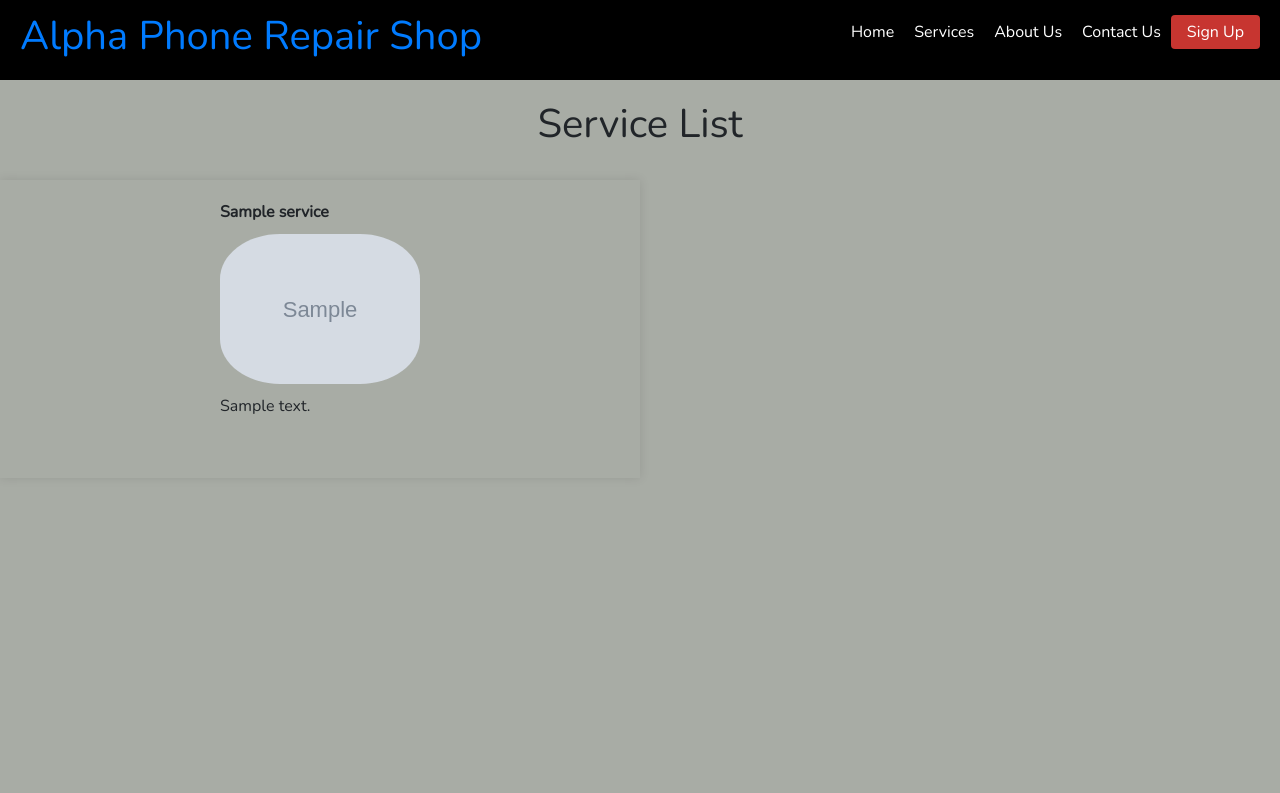
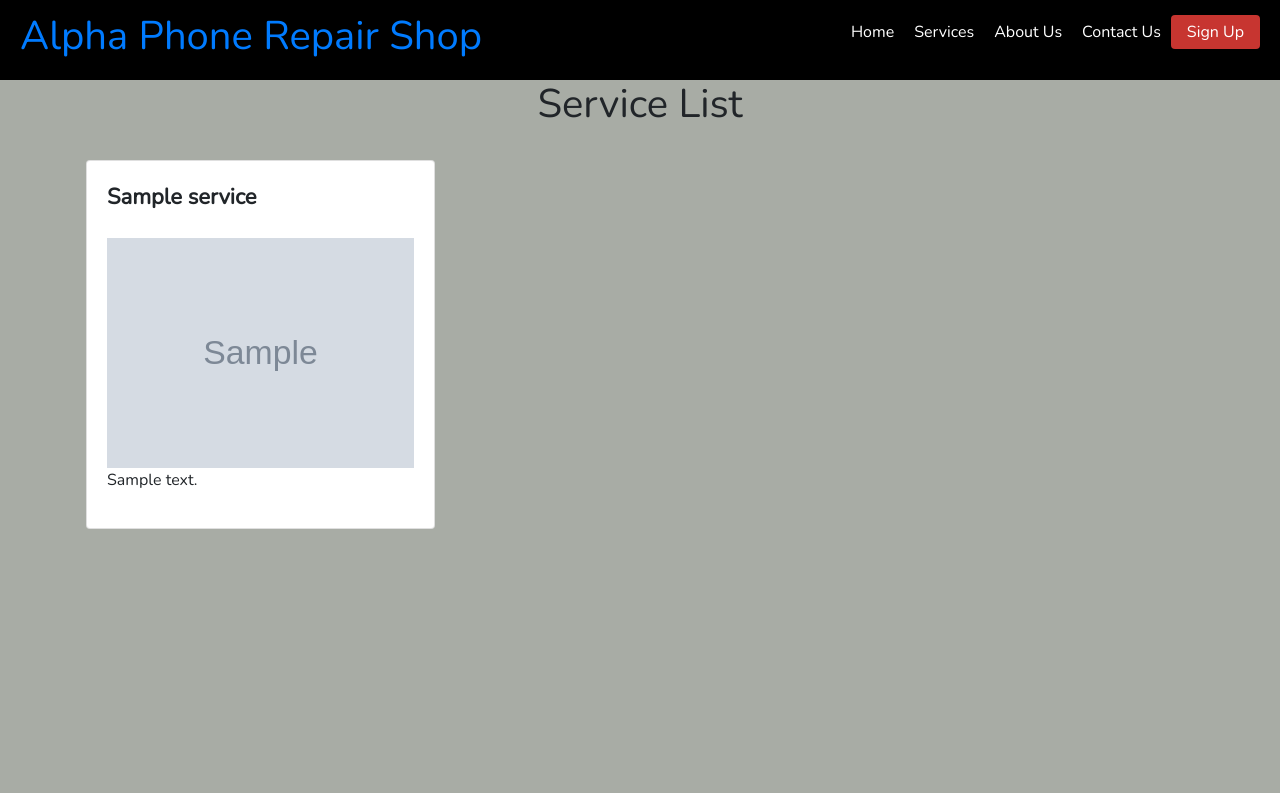
Before and after one commit to amcoolalphonce/PhoneRepairShop, a Django app: template store/templates/store/index.html in a window 1280 px wide. Shown: the top 793 px of the page. After the commit the page ends 529 px from the top, so only its background shows below. Run offline with Django 3.2, Linux system fonts and the light colour scheme; the template is opened without the code that fills it: most values are stand-ins (such as "Sample title", 1, 10 or a date in 2020); grey boxes marked "Sample" are stand-in pictures; some libraries are stand-ins or nearby versions.

Commit message:
Bootsrap classes

```diff
--- a/store/templates/store/index.html
+++ b/store/templates/store/index.html
@@ -2,25 +2,24 @@
 {% load static %}
 
 {% block content %}
-        <h1 class="service_list">Service List</h1>
+<h1 class="text-center">Service List</h1>
 <br>
-        <div class="container-fluid">
+<div class="container">
         <div class="row">
-
+                {% for service in services %}
+                <div class="col-md-4">
+                        <div class="card mb-4">
+                                <div class="card-body">
+                                        <strong>{{ service.service_name }}</strong><br>
+                                        {% if service.service_image %}
+                                        <img src="{{ service.service_image }}" class="img-fluid"
+                                                alt="{{ service.service_name }}">
+                                        {% endif %}
+                                        <p>{{ service.service_description }}</p>
                                 </div>
                         </div>
-        <div class="centered-div">
-                <div class="card1-container">
-                        {% for service in services %}
-                        <div class="card1">
-                                <strong>{{ service.service_name }}</strong><br>
-                                {% if service.service_image %}
-                                <img src="{{ service.service_image }}" alt="{{ service.service_name }}">
-                                <p> {{ service.service_description }}</p><br>
-                                {% endif %}
                 </div>
                 {% endfor %}
         </div>
 </div>
-
-{% endblock  %}
+{% endblock %}
```
Lines whose indentation alone changed are shown as unchanged.
